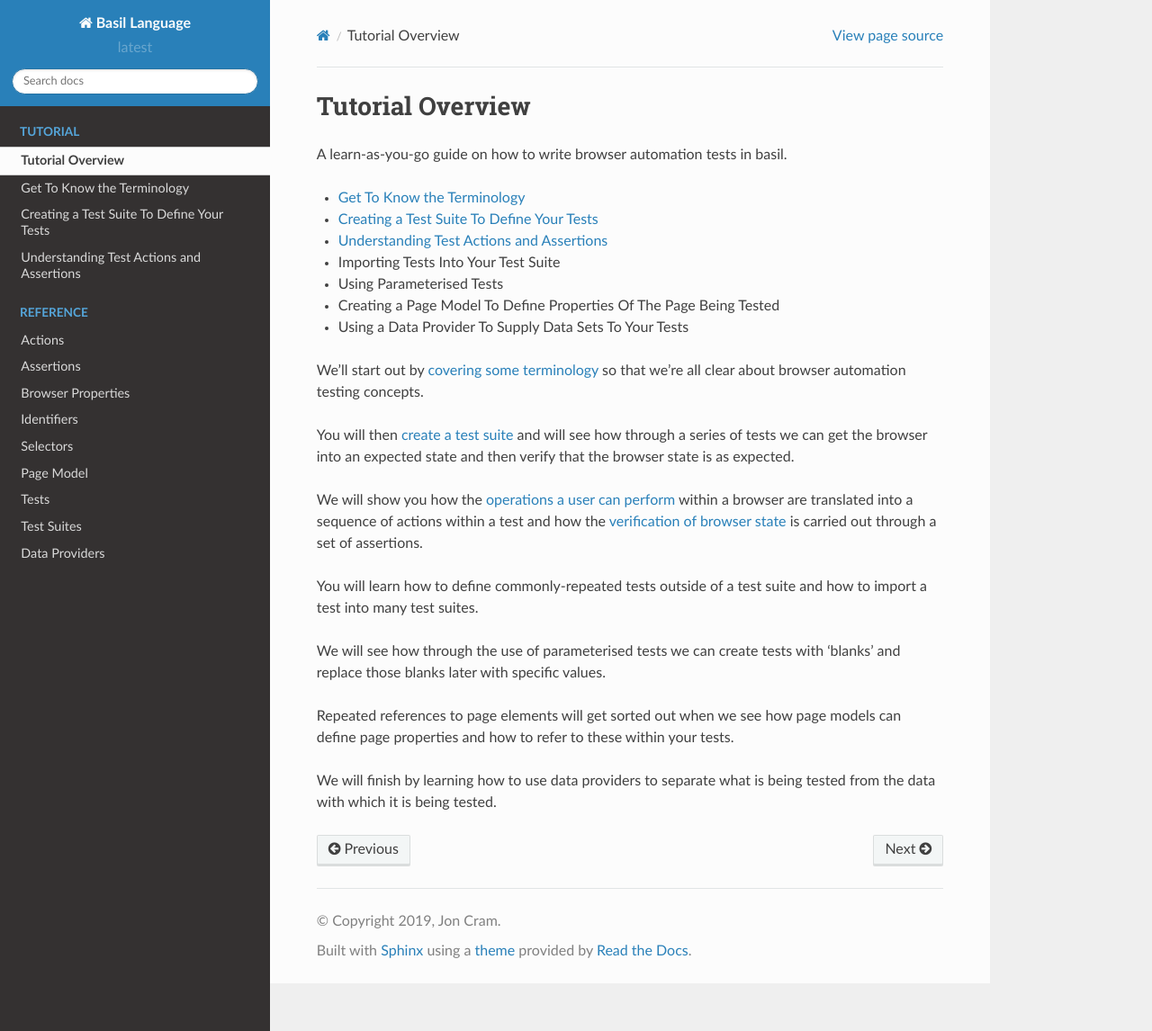
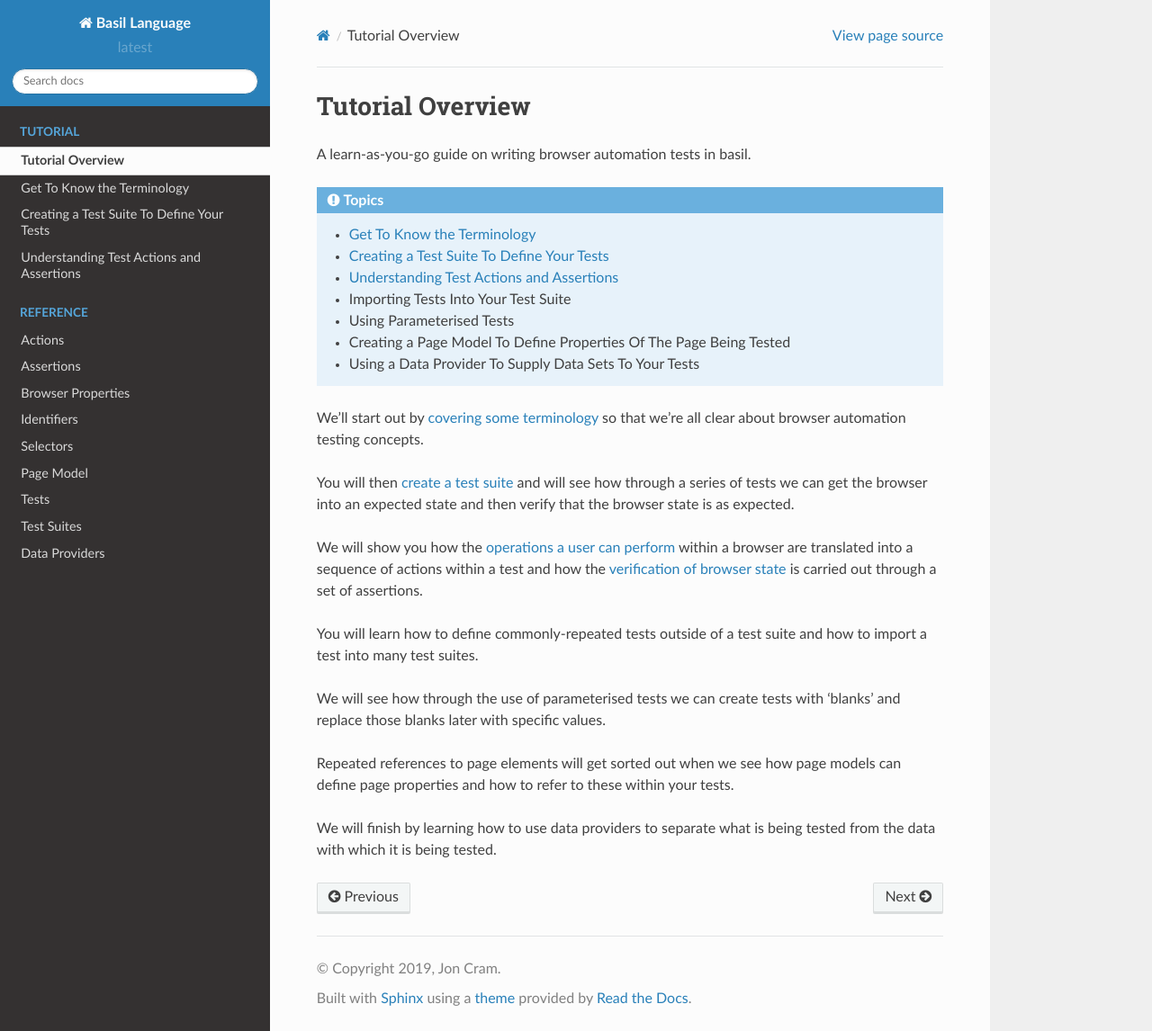
Before and after one commit to webignition/bas-spec, a Sphinx documentation site: the page built from docs/tutorial.rst, in a window 1280 px wide and 1146 px high. Shown: the whole window at 90% size. Built offline with Sphinx 7.4.7 and the Read the Docs theme 2.0.0, drawn with Linux system fonts in a browser that asks for light colours.

Commit message:
Add tutorial overview topic list (#120)

```diff
--- a/docs/tutorial.rst
+++ b/docs/tutorial.rst
@@ -2,15 +2,17 @@
 Tutorial Overview
 =================
 
-A learn-as-you-go guide on how to write browser automation tests in basil.
+A learn-as-you-go guide on writing browser automation tests in basil.
 
-- :doc:`Get To Know the Terminology </tutorial-terminology>`
-- :doc:`Creating a Test Suite To Define Your Tests </tutorial-test-suite>`
-- :doc:`Understanding Test Actions and Assertions </tutorial-actions-and-assertions>`
-- Importing Tests Into Your Test Suite
-- Using Parameterised Tests
-- Creating a Page Model To Define Properties Of The Page Being Tested
-- Using a Data Provider To Supply Data Sets To Your Tests
+.. admonition:: Topics
+
+    - :doc:`Get To Know the Terminology </tutorial-terminology>`
+    - :doc:`Creating a Test Suite To Define Your Tests </tutorial-test-suite>`
+    - :doc:`Understanding Test Actions and Assertions </tutorial-actions-and-assertions>`
+    - Importing Tests Into Your Test Suite
+    - Using Parameterised Tests
+    - Creating a Page Model To Define Properties Of The Page Being Tested
+    - Using a Data Provider To Supply Data Sets To Your Tests
 
 We'll start out by :doc:`covering some terminology </tutorial-terminology>` so that we're all clear about
 browser automation testing concepts.
```
